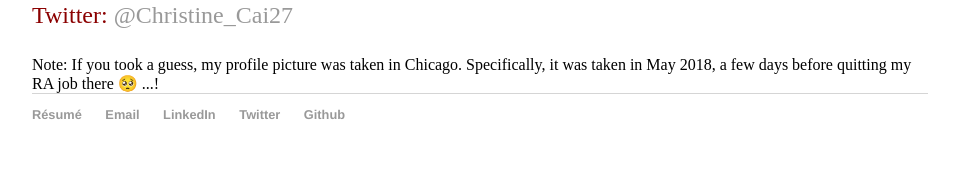
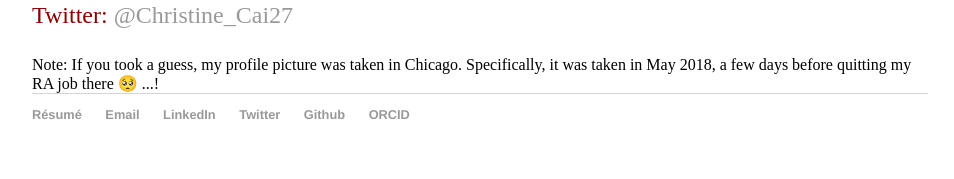
Before and after one commit to christinecai/christinecai.github.io, a Jekyll site: the page built from index.html, in a window 1280 px wide. Shown: the part 775-954 px from the top of the page, without its empty margins (160-1114 px from the left). Built offline with Jekyll 4.4.1, drawn with Linux system fonts in a browser that asks for light colours.

Commit message:
Update default.html

```diff
--- a/_layouts/default.html
+++ b/_layouts/default.html
@@ -25,6 +25,7 @@
 			<li><a href="https://www.linkedin.com/in/christinecai">LinkedIn</a></li>
 			<li><a href="https://twitter.com/Christine_Cai27">Twitter</a></li>
         		<li><a href="https://github.com/christinecai">Github</a></li>
+			<li><a href="https://orcid.org/0000-0002-6978-7644">ORCID</a></li>
 			</ul>
 		</footer>
 	</body>
```
